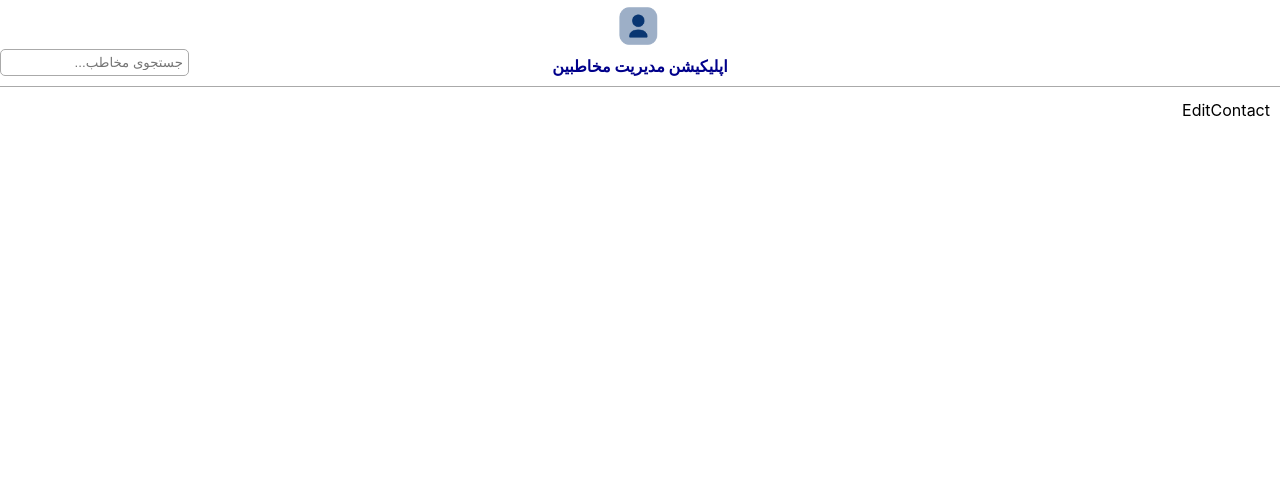
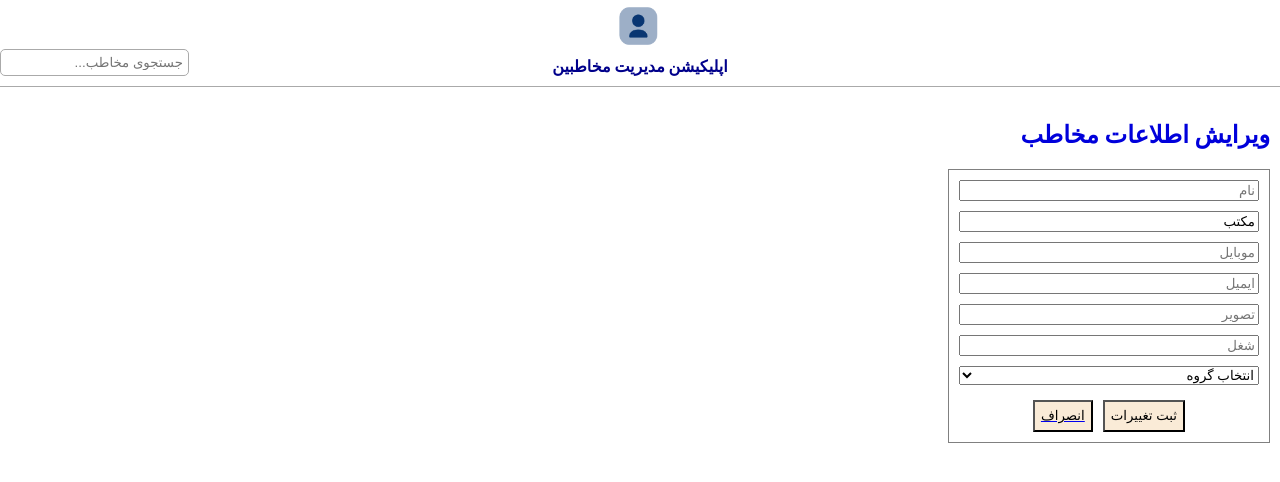
Before and after one commit to Fariba-Mirzaie/contact-manager-react-class, a React (Create React App) app: page /contact/edit/1 in a window 1280 px wide. Shown: the top 482 px of the page. Built offline with nearby package versions, Linux system fonts and the light colour scheme; data requests are answered from the project's data file.

Commit message:
edit contact

```diff
--- a/server/db.json
+++ b/server/db.json
@@ -1,143 +1,37 @@
 {
   "contacts": [
     {
-      "id": "1",
-      "name": "fariba",
-      "family": "mirzaie",
-      "mobile": "09127392603",
-      "email": "farib@gmail.com",
-      "image": "",
-      "job": "developer",
-      "group": "2"
+      "family": "مکتب",
+      "id": "1"
     },
     {
       "id": "2",
-      "name": "mohammad",
-      "family": "golkar",
-      "mobile": "09124121878",
-      "email": "mohammad@gmail.com",
-      "image": "",
-      "job": "senior developer",
-      "group": "1"
-    },
-    {
-      "name": "reza",
-      "family": "ahmadi",
-      "mobile": "09127895462",
-      "email": "reza@gmail.com",
-      "image": "",
-      "job": "nurse",
-      "group": "3",
-      "id": "3"
-    },
-    {
-      "name": "ali",
-      "family": "rezaee",
-      "mobile": "09121112233",
-      "email": "ali@gmail.com",
-      "image": "",
-      "job": "accountant",
-      "group": "2",
-      "id": "4"
-    },
-    {
-      "id": "5",
-      "name": "ffff",
-      "family": "fff",
-      "mobile": "sss",
-      "email": "ffff",
-      "image": "sssss",
-      "job": "ffff",
-      "group": "1"
-    },
-    {
-      "id": "6",
-      "name": "حسین",
-      "family": "رضایی",
-      "mobile": "0912444444",
-      "email": "hossein@yahoo.com",
-      "image": "tessssst",
+      "name": "علی تستتتت",
+      "family": "رضااااااااااااااا",
+      "mobile": "09125555555",
+      "email": "ff@gmail.com",
+      "image": "test",
       "job": "کارگر",
       "group": "3"
     },
     {
-      "id": "7",
-      "name": "sdfgh",
-      "family": "sdfghb",
-      "mobile": "sfdgf",
-      "email": "sfdgfhg",
-      "image": "sdfgh",
-      "job": "xsdfgh",
+      "id": "3",
+      "name": "هما",
+      "family": "رضامندی",
+      "mobile": "09125555555",
+      "email": "ff@gmail.com",
+      "image": "test",
+      "job": "کارگر",
       "group": "1"
     },
     {
-      "id": "8",
-      "name": "sdfgh",
-      "family": "sdfghb",
-      "mobile": "sfdgf",
-      "email": "sfdgfhg",
-      "image": "sdfgh",
-      "job": "xsdfgh",
-      "group": "1"
-    },
-    {
-      "id": "9",
-      "name": "sdfgh",
-      "family": "sdfghb",
-      "mobile": "sfdgf",
-      "email": "sfdgfhg",
-      "image": "sdfgh",
-      "job": "xsdfgh",
-      "group": "1"
-    },
-    {
-      "id": "10",
-      "name": "sdfgh",
-      "family": "sdfghb",
-      "mobile": "sfdgf",
-      "email": "sfdgfhg",
-      "image": "sdfgh",
-      "job": "xsdfgh",
-      "group": "1"
-    },
-    {
-      "id": "11",
-      "name": "sdfgh",
-      "family": "sdfghb",
-      "mobile": "sfdgf",
-      "email": "sfdgfhg",
-      "image": "sdfgh",
-      "job": "xsdfgh",
-      "group": "1"
-    },
-    {
-      "id": "12",
-      "name": "sdfgh",
-      "family": "sdfghb",
-      "mobile": "sfdgf",
-      "email": "sfdgfhg",
-      "image": "sdfgh",
-      "job": "xsdfgh",
-      "group": "1"
-    },
-    {
-      "id": "13",
-      "name": "sdfgh",
-      "family": "sdfghb",
-      "mobile": "sfdgf",
-      "email": "sfdgfhg",
-      "image": "sdfgh",
-      "job": "xsdfgh",
-      "group": "1"
-    },
-    {
-      "id": "14",
-      "name": "sdfgh",
-      "family": "sdfghb",
-      "mobile": "sfdgf",
-      "email": "sfdgfhg",
-      "image": "sdfgh",
-      "job": "xsdfgh",
+      "id": "4",
+      "name": "حسین",
+      "family": "مردانی",
+      "mobile": "09125555555",
+      "email": "ff@gmail.com",
+      "image": "test",
+      "job": "کارگر",
       "group": "1"
     }
   ],
--- a/src/App.tsx
+++ b/src/App.tsx
@@ -32,7 +32,10 @@ function App() {
         <Route path="/contacts" element={<Contacts />} />
         <Route path="/contact/add" element={<AddContact groups={groups} />} />
         <Route path="/contact/view/:id" element={<ViewContact />} />
-        <Route path="/contact/edit/:id" element={<EditContact />} />
+        <Route
+          path="/contact/edit/:id"
+          element={<EditContact groups={groups} />}
+        />
       </Routes>
     </div>
   );
--- a/src/components/Contact/components/ContactItem.tsx
+++ b/src/components/Contact/components/ContactItem.tsx
@@ -30,10 +30,12 @@ export default function ContactItem({ contact }: { contact: Contact }) {
       </div>
       <div className="buttons">
         <Link to={`/contact/view/${contact.id}`}>
-          <button className="btn">view</button>
+          <button className="btn">مشاهده</button>
         </Link>
-        <button className="btn">del</button>
-        <button className="btn">edit</button>
+        <Link to={`/contact/edit/${contact.id}`}>
+          <button className="btn">ویرایش</button>
+        </Link>
+        <button className="btn">حذف</button>
       </div>
     </div>
   );
--- a/src/components/Contact/components/EditContact.tsx
+++ b/src/components/Contact/components/EditContact.tsx
@@ -1,5 +1,102 @@
-import React from "react";
+import { useEffect, useState } from "react";
+import { Link, useNavigate, useParams } from "react-router-dom";
+import { Contact, Group } from "../contact.type";
+import { editContact, getContact } from "../../../services/contactService";
 
-export default function EditContact() {
-  return <div>EditContact</div>;
+export default function EditContact({ groups }: { groups: Group[] }) {
+  const { id } = useParams();
+  const contactId = Number(id);
+  const [newInfo, setNewInfo] = useState<Contact>({} as Contact);
+  const navigate = useNavigate();
+
+  useEffect(() => {
+    async function fetchData() {
+      const contactData = await getContact(contactId);
+      setNewInfo(contactData);
+    }
+
+    fetchData();
+  }, []);
+
+  function handleChangeInfo(
+    event: React.ChangeEvent<HTMLInputElement | HTMLSelectElement>
+  ) {
+    setNewInfo({ ...newInfo, [event.target.name]: event.target.value });
+  }
+
+  async function updateContact(event: React.FormEvent<HTMLFormElement>) {
+    event.preventDefault();
+
+    await editContact(contactId, newInfo);
+    alert("ویرایش با موفقیت انجام شد");
+    navigate("/contacts");
+  }
+
+  return newInfo.id ? (
+    <>
+      <h2 className="title">ویرایش اطلاعات مخاطب </h2>
+      <form onSubmit={updateContact}>
+        <div className="add-form">
+          <input
+            name="name"
+            placeholder="نام"
+            onChange={handleChangeInfo}
+            value={newInfo.name}
+          />
+          <input
+            name="family"
+            placeholder="نام خانوادگی"
+            onChange={handleChangeInfo}
+            value={newInfo.family}
+          />
+          <input
+            name="mobile"
+            placeholder="موبایل"
+            onChange={handleChangeInfo}
+            value={newInfo.mobile}
+          />
+          <input
+            name="email"
+            placeholder="ایمیل"
+            onChange={handleChangeInfo}
+            value={newInfo.email}
+          />
+          <input
+            name="image"
+            placeholder="تصویر"
+            onChange={handleChangeInfo}
+            value={newInfo.image}
+          />
+          <input
+            name="job"
+            placeholder="شغل"
+            onChange={handleChangeInfo}
+            value={newInfo.job}
+          />
+
+          <select
+            name="group"
+            onChange={handleChangeInfo}
+            value={newInfo.group}
+          >
+            <option value="">انتخاب گروه</option>
+            {groups.length > 0 &&
+              groups.map((item) => (
+                <option key={item.id} value={item.id}>
+                  {item.name}
+                </option>
+              ))}
+          </select>
+          <div className="buttons">
+            <button type="submit" className="btn">
+              ثبت تغییرات
+            </button>
+            <Link to="/contacts">
+              <button className="btn"> انصراف</button>
+            </Link>
+          </div>
+        </div>
+      </form>
+    </>
+  ) : null;
 }
--- a/src/components/Contact/components/ViewContact.tsx
+++ b/src/components/Contact/components/ViewContact.tsx
@@ -3,7 +3,7 @@ import { useParams } from "react-router-dom";
 import { getContact, getGroup } from "../../../services/contactService";
 import { Contact, Group } from "../contact.type";
 
-type ViewContactProps = {
+export type ViewContactProps = {
   contact: Contact;
   group: Group;
 };
```
